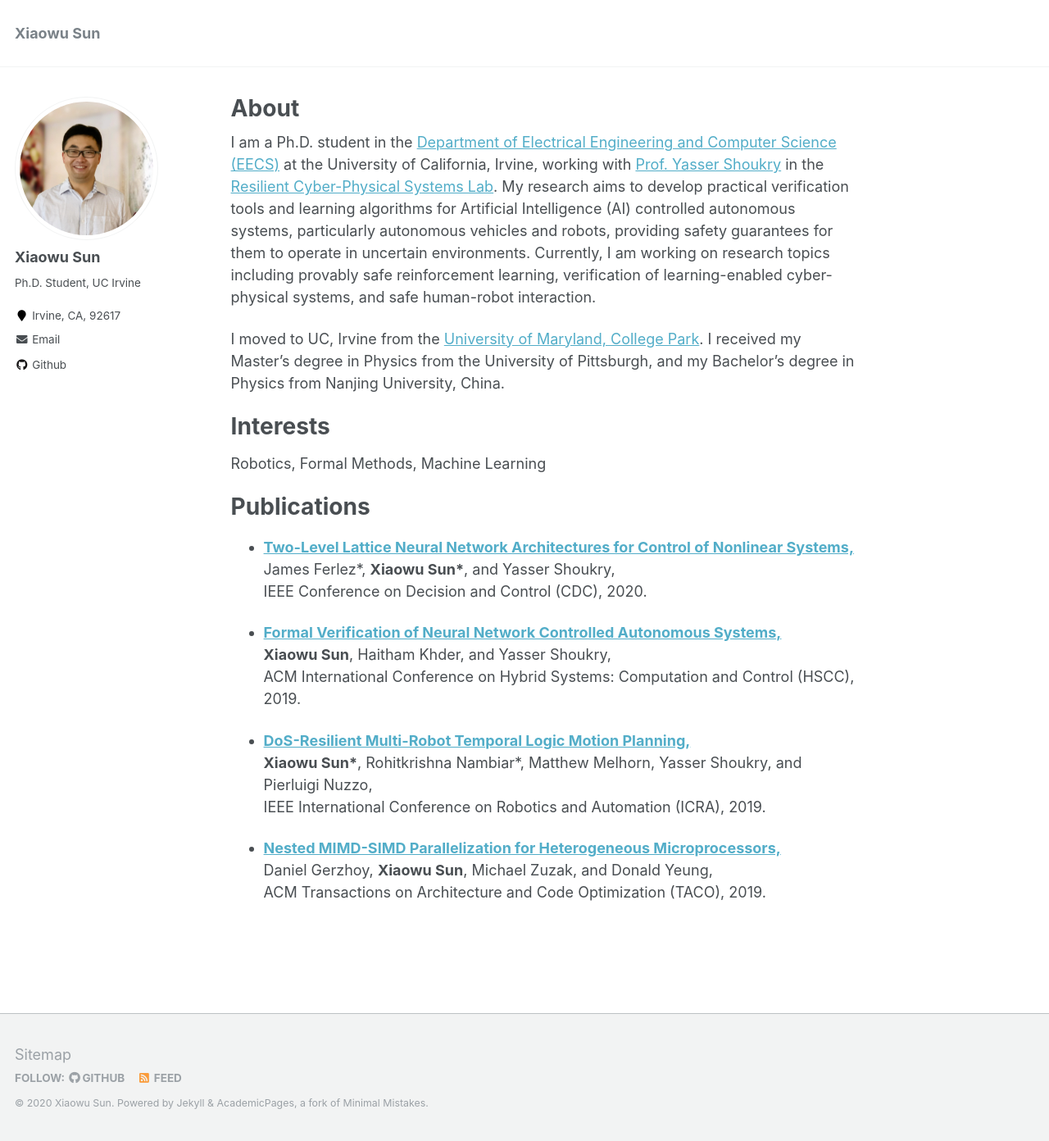
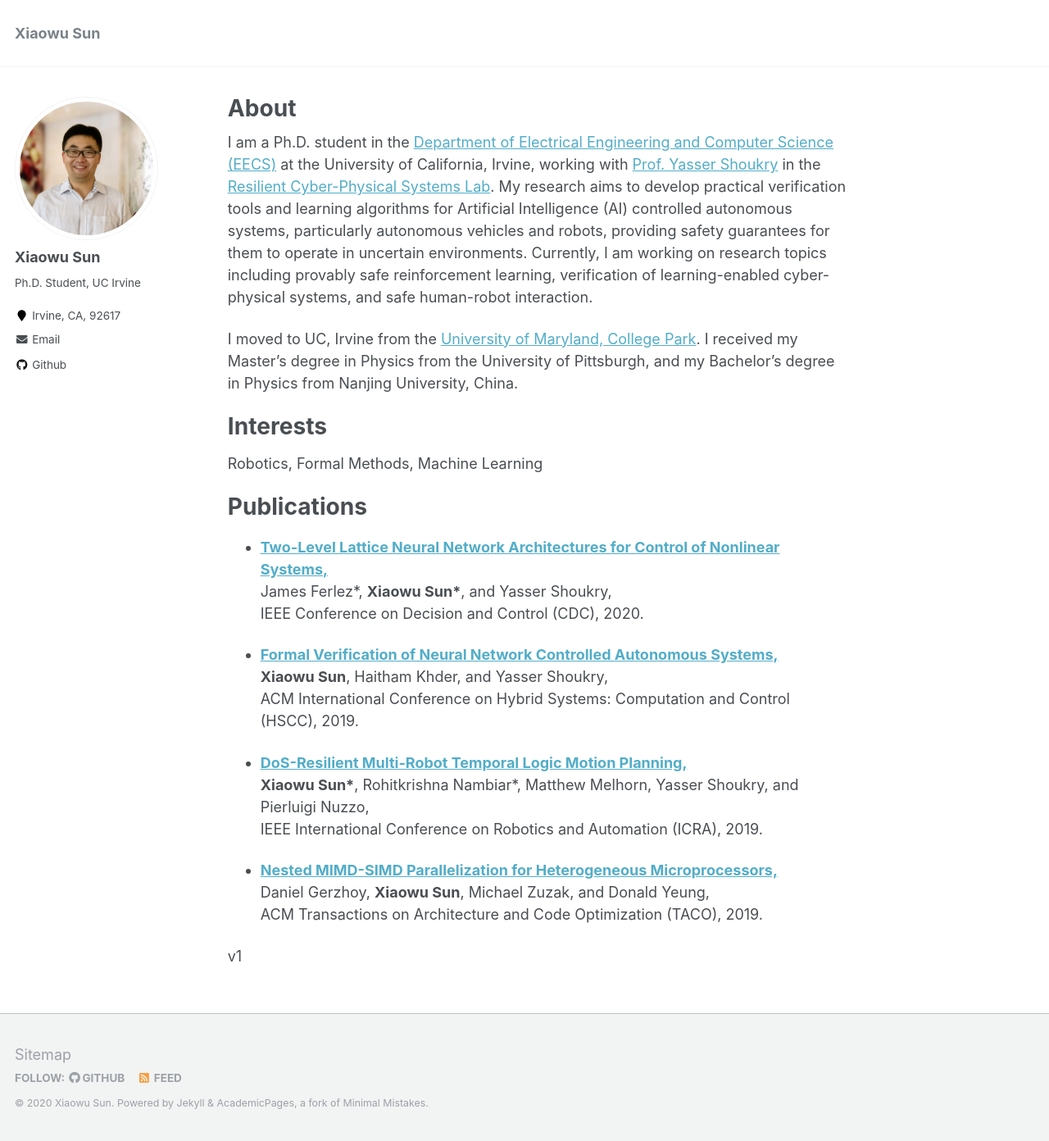
Before and after one commit to xiaowusun/xiaowusun.github.io, a Jekyll site: the page built from _pages/about.md, in a window 1280 px wide and 1392 px high. Shown: the whole window at 82% size. Built offline with Jekyll 4.4.1, drawn with Linux system fonts in a browser that asks for light colours.

Commit message:
Initial commit

```diff
--- a/_pages/about.md
+++ b/_pages/about.md
@@ -38,3 +38,5 @@ IEEE International Conference on Robotics and Automation (ICRA), 2019.
 Daniel Gerzhoy, <b>Xiaowu Sun</b>, Michael Zuzak, and Donald Yeung,
 <br>
 ACM Transactions on Architecture and Code Optimization (TACO), 2019.
+
+v1
--- a/_sass/_page.scss
+++ b/_sass/_page.scss
@@ -7,7 +7,7 @@
   @include clearfix;
   margin-top: 2em;
   padding-left: 1em;
-  padding-right: 1em;
+  padding-right: 2em;
   animation: intro 0.3s both;
   animation-delay: 0.35s;
 
```
